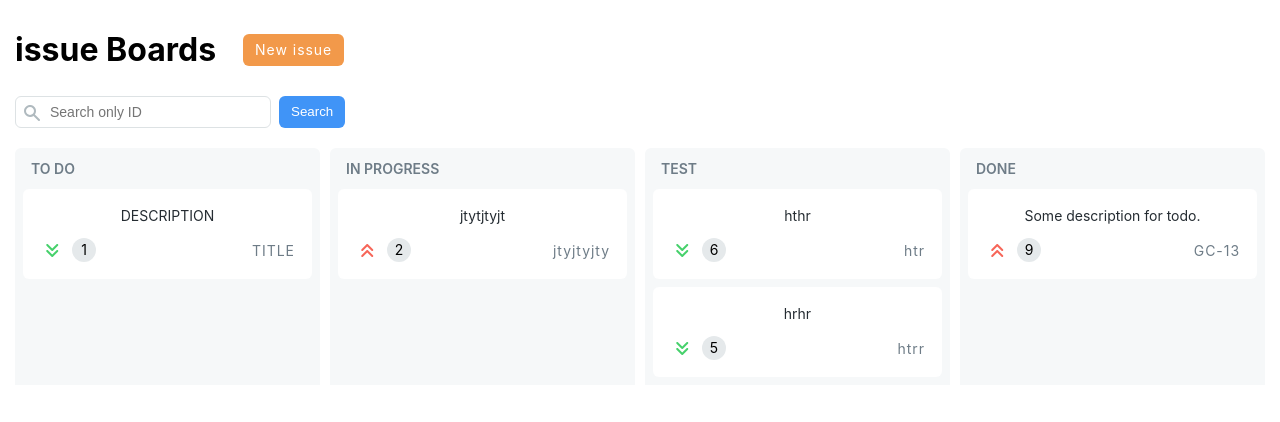
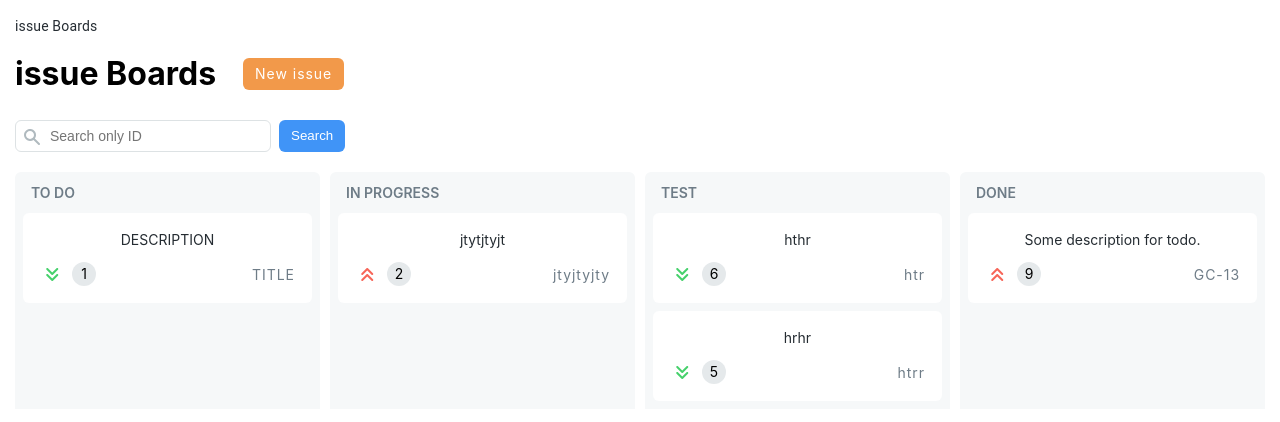
Before and after one commit to kapysta-xxl/boards, a React (Create React App) app: page / in a window 1280 px wide. Shown: the top 422 px of the page. Built offline with nearby package versions, Linux system fonts and the light colour scheme; data requests are answered from the project's data file.

Commit message:
debug breadcrumbs

```diff
--- a/package.json
+++ b/package.json
@@ -20,13 +20,11 @@
   "scripts": {
     "start": "react-scripts start",
     "build": "react-scripts build",
-    "eject": "react-scripts eject",
     "server": "json-server --watch db.json --port 3004"
   },
   "eslintConfig": {
     "extends": [
-      "react-app",
-      "react-app/jest"
+      "react-app"
     ]
   },
   "browserslist": {
--- a/src/components/BreadCrumbs.js
+++ b/src/components/BreadCrumbs.js
@@ -16,7 +16,9 @@ function BreadCrumbs() {
 
         if(!route) return;
 
-        let pathNames = route.path.split('/').slice(1).filter(n => n !== ':id');
+        let pathNames = pathname === '/' ?
+        route.path.split('/').filter(n => n !== ':id').slice(1) :
+        route.path.split('/').filter(n => n !== ':id');
 
         let newCrumbs = [];
         for(let i = 0, linkRoutes = routes; i < pathNames.length; i++){
--- a/src/pages/BoardsPage.js
+++ b/src/pages/BoardsPage.js
@@ -77,7 +77,7 @@ function BoardsPage() {
         <div className='boards'>
             <div className='boards__title'>
                 <h1>issue Boards</h1>
-                <Link to="/boards/create">New issue</Link>
+                <Link to="/create">New issue</Link>
             </div>
             <Search compare={compare}/>
             <div className='flexbox-grid'>
--- a/src/utils/constants.js
+++ b/src/utils/constants.js
@@ -1,3 +1,3 @@
-export const BOARDS_ROUTE = '/boards'
-export const TODO_ROUTE = '/boards/todo'
-export const CREATE_ROUTE = '/boards/create'
+export const BOARDS_ROUTE = '/'
+export const TODO_ROUTE = '/todo'
+export const CREATE_ROUTE = '/create'
--- a/src/utils/routes.js
+++ b/src/utils/routes.js
@@ -19,10 +19,5 @@ export const routes = [
         path: CREATE_ROUTE,
         Component: CreatePage,
         title: 'Create'
-    },
-    {
-        path: '*',
-        Component: BoardsPage,
-        title: 'issue Boards'
     }
 ]
```
